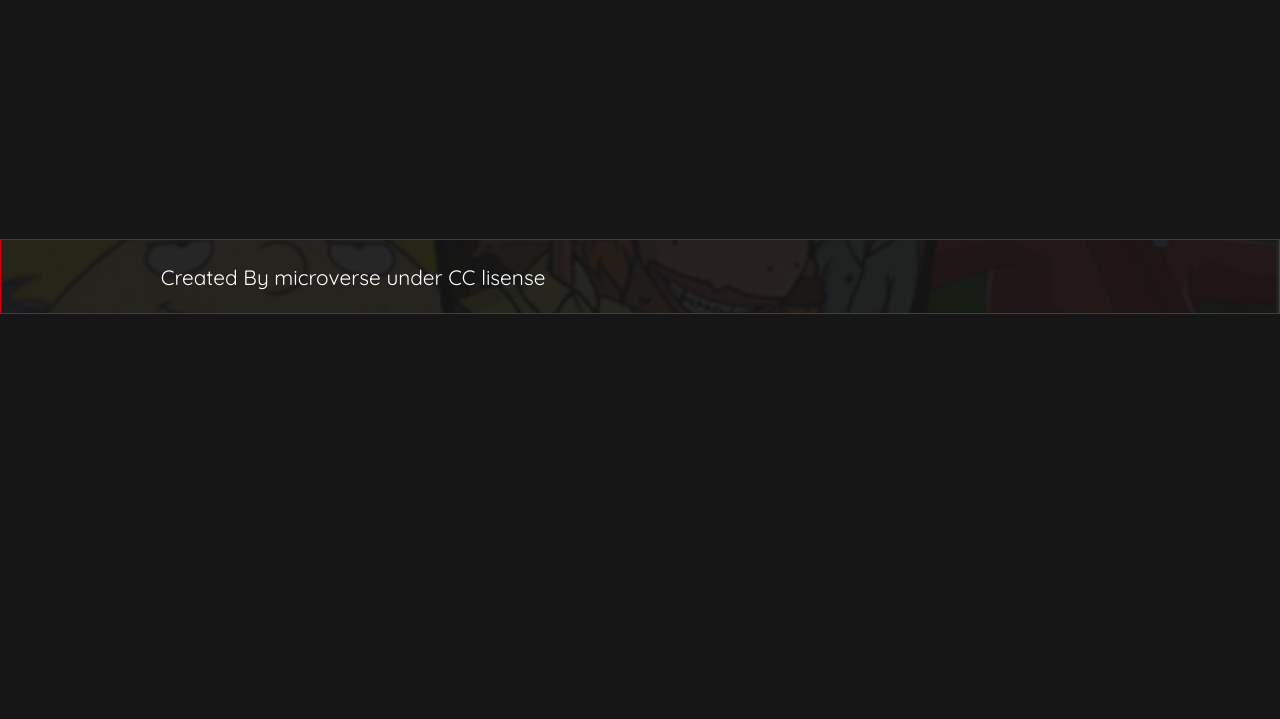
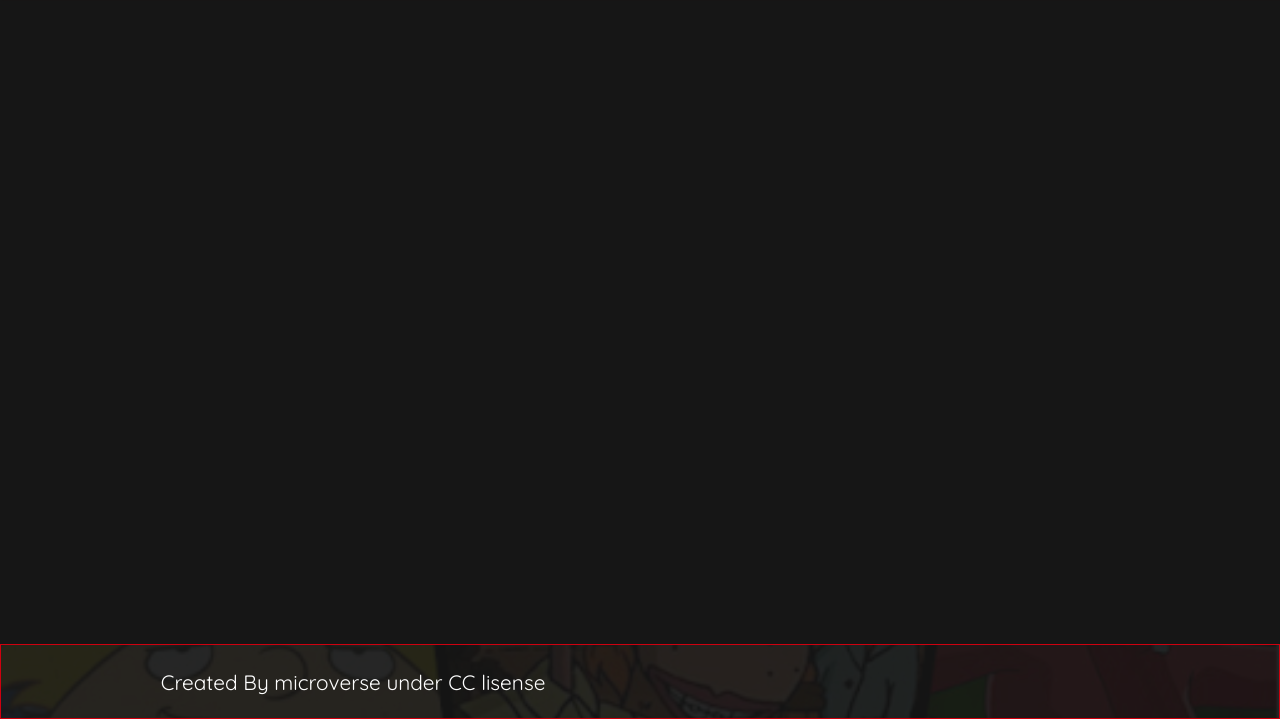
Before and after one commit to moise10r/RickAndMorty, a website built with webpack: page src/index.html in a window 1280 px wide. Shown: the part 81-800 px from the top of the page. Built offline with nearby package versions, Linux system fonts and the light colour scheme; no server answers.

Commit message:
Fix Footer Bug.

```diff
--- a/src/style.css
+++ b/src/style.css
@@ -14,6 +14,7 @@
 
 body {
   background-color: var(--secondaryColor);
+  position: relative;
 }
 
 html {
@@ -45,6 +46,7 @@ html {
   background-repeat: no-repeat;
   background-size: cover;
   position: relative;
+  bottom: 0;
 }
 
 #footer .bg {
@@ -146,6 +148,7 @@ nav ul li:hover::after {
 
 #main-section {
   width: 100%;
+  min-height: calc(100vh - 75px);
 }
 
 .main-wrapper {
```
